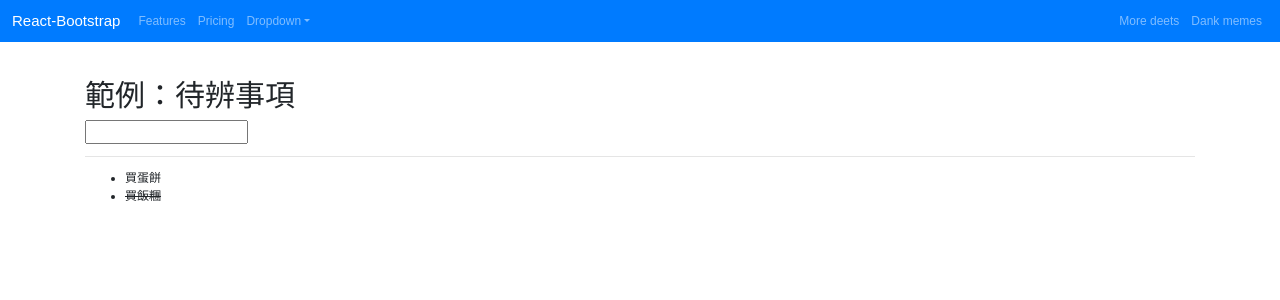
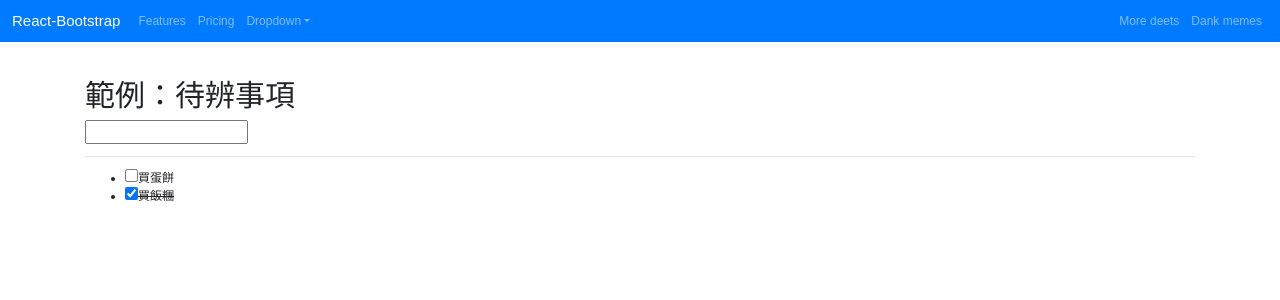
Before and after one commit to chia-1994/react-lesson, a React (Create React App) app in the folder 1008/: page / in a window 1280 px wide. Shown: the top 300 px of the page. Built offline with nearby package versions, Linux system fonts and the light colour scheme.

Commit message:
完成代辦事項的按鈕

```diff
--- a/1008/src/components/TodoApp.js
+++ b/1008/src/components/TodoApp.js
@@ -7,6 +7,24 @@ function TodoApp(props) {
     { id: 1, text: '買蛋餅', completed: false },
     { id: 2, text: '買飯糰', completed: true },
   ])
+
+  //利用id值尋找對應的item的索引值，然後改變completed值
+  const handleCompleted = (id) => {
+    // 先複製一個新的todos陣列
+    const newTodos = [...todos]
+
+    // 利用id值尋找對應的item的索引值
+    const todoItemIndex = newTodos.findIndex((item) => item.id === id)
+
+    // 如果尋找到的索引值不是-1時，代表有找到索引值
+    if (todoItemIndex !== -1) {
+      // 布林值 true變false，false變true
+      newTodos[todoItemIndex].completed = !newTodos[todoItemIndex].completed
+
+      // 設定回原本的todos
+      setTodos(newTodos)
+    }
+  }
 
   return (
     <>
@@ -25,7 +43,8 @@ function TodoApp(props) {
               completed: false,
             }
 
-            //...展開運算符 建立新的陣列（合併原本的todos陣列中的值）
+            //...展開運算符
+            //建立新的陣列（合併原本的todos陣列中的值）
             const newTodos = [newItem, ...todos]
 
             //設定todos狀態值
@@ -40,13 +59,26 @@ function TodoApp(props) {
       <ul>
         {/* map使用時通常子元素會要求唯一key值(id值)  */}
         {/* 這裡用索引值作為key值(id值)  */}
-        {todos.map((value, index) =>
-          value.completed ? (
-            <li key={value.text}>
-              <del>{value.text}</del>
+        {/* 依照每個項目的completed來控制呈現的樣子 */}
+        {todos.map((item, index) =>
+          item.completed ? (
+            <li key={item.text}>
+              <input
+                type="checkbox"
+                checked={item.completed}
+                onChange={() => handleCompleted(item.id)}
+              />
+              <del>{item.text}</del>
             </li>
           ) : (
-            <li key={value.text}>{value.text}</li>
+            <li key={item.text}>
+              <input
+                type="checkbox"
+                checked={item.completed}
+                onChange={() => handleCompleted(item.id)}
+              />
+              {item.text}
+            </li>
           )
         )}
       </ul>
```
